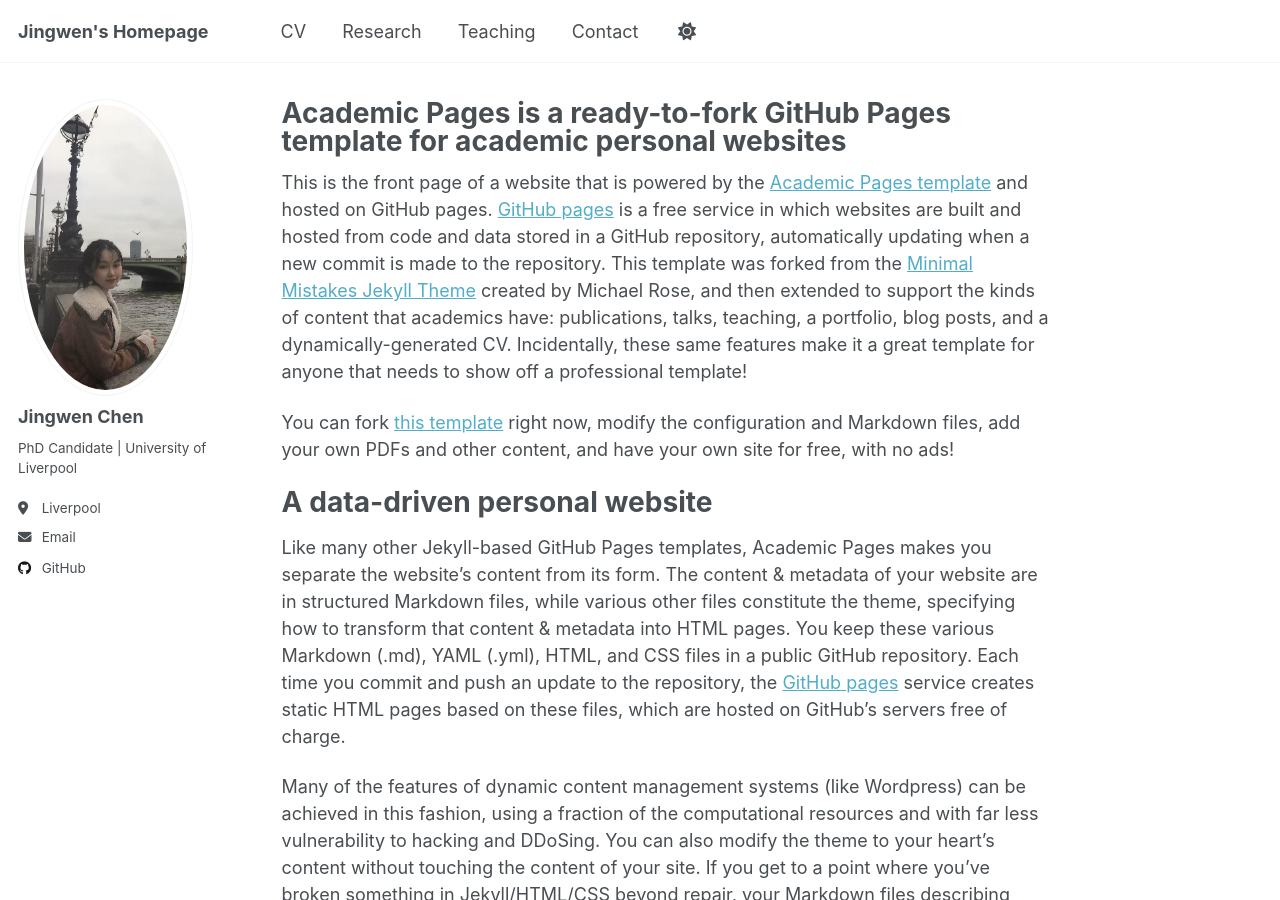
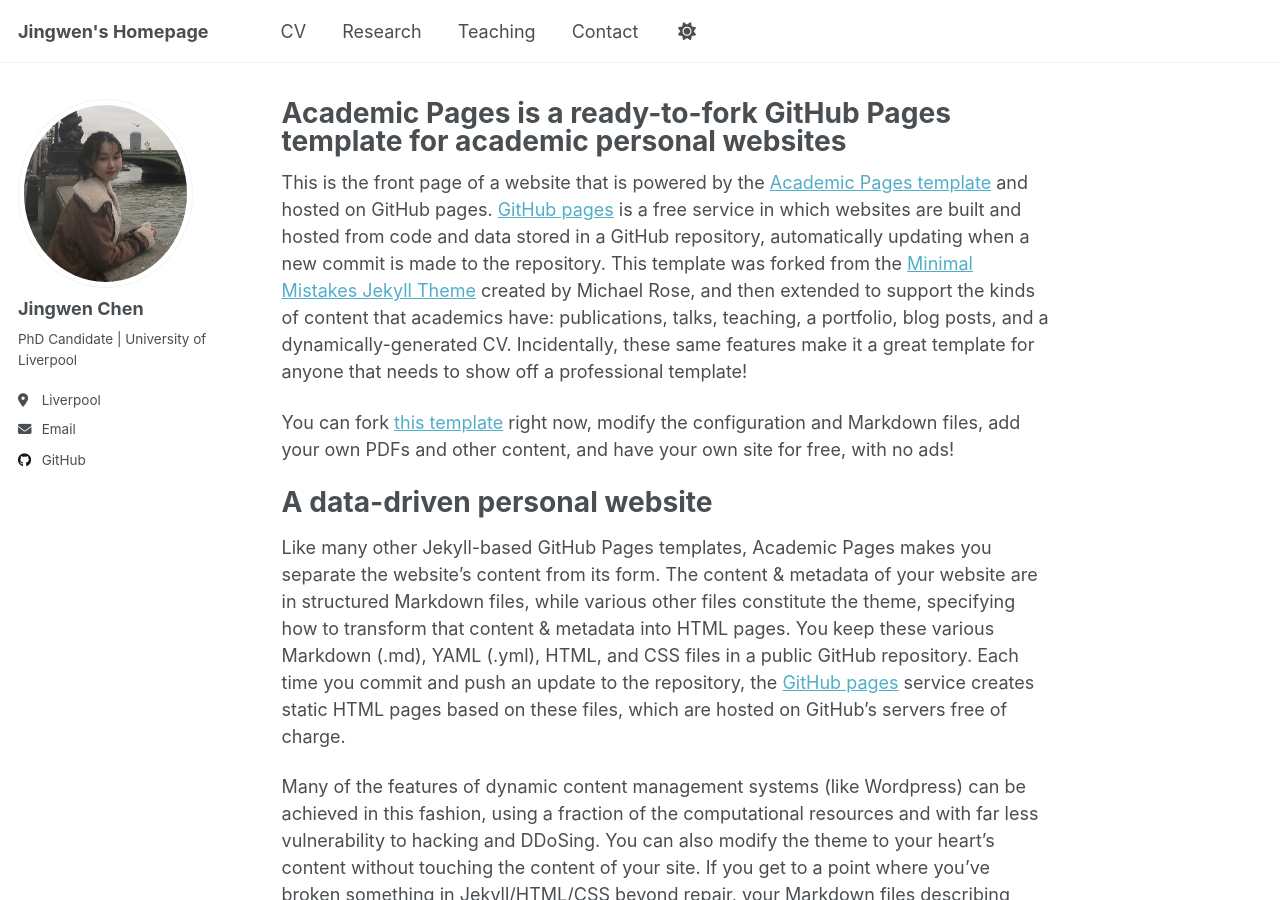
Before and after one commit to jingwenchen0903/jingwenchen0903.github.io, a Jekyll site: the page built from _pages/about.md, in a window 1280 px wide and 900 px high. Built offline with Jekyll 4.4.1, drawn with Linux system fonts in a browser that asks for light colours; a script that is not in the unit is left out.

Commit message:
Update _config.yml

```diff
--- a/_config.yml
+++ b/_config.yml
@@ -23,7 +23,7 @@ repository               : "academicpages/academicpages.github.io"
 #               Additional customization can be done by editing /_includes/author-profile.html
 author:
   # Biographic information
-  avatar           : "avatar.jpg"
+  avatar           : "picture.jpg"
   name             : "Jingwen Chen"
   pronouns         : # example: "she/her"
   bio              : "PhD Candidate | University of Liverpool"
```
